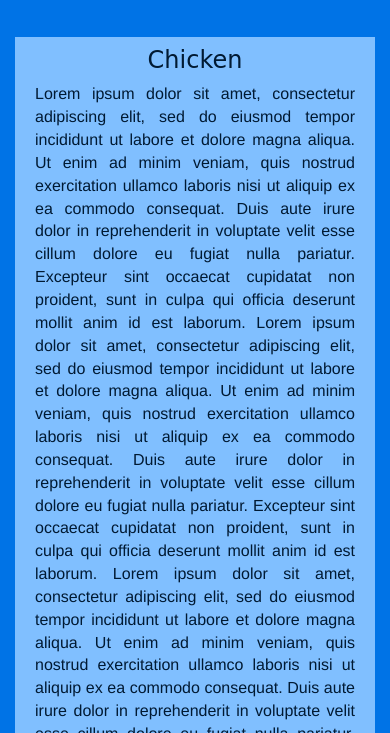
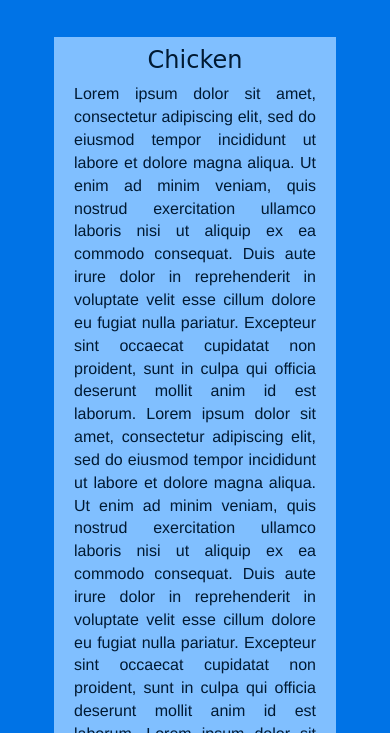
Before and after one commit to Lemnon95/mod3_assignment, a plain HTML site: page mod3_solution/index.html in a window 390 px wide. Shown: the part 111-844 px from the top of the page. Drawn offline with Linux system fonts and the light colour scheme; a web font is replaced by a local one.

Commit message:
restricted container width in mobile view

```diff
--- a/mod3_solution/css/styles.css
+++ b/mod3_solution/css/styles.css
@@ -86,3 +86,12 @@ h2 {
 #content-text {
 	padding: 0px 5px 0px;
 }
+
+
+/***** Mobile only ****/
+
+@media (max-width: 768px){
+	#main-content {
+		width: 80%;
+	}
+}
--- a/mod3_solution/index.html
+++ b/mod3_solution/index.html
@@ -48,7 +48,7 @@
 			</nav>
 		</header>
 		<!-- End of Header -->
-		<div id="main content" class="container-fluid">
+		<div id="main-content" class="container-fluid">
 			<div id="heading" class="text-center">
 				<h2> Our Menu </h2>
 			</div>
```
